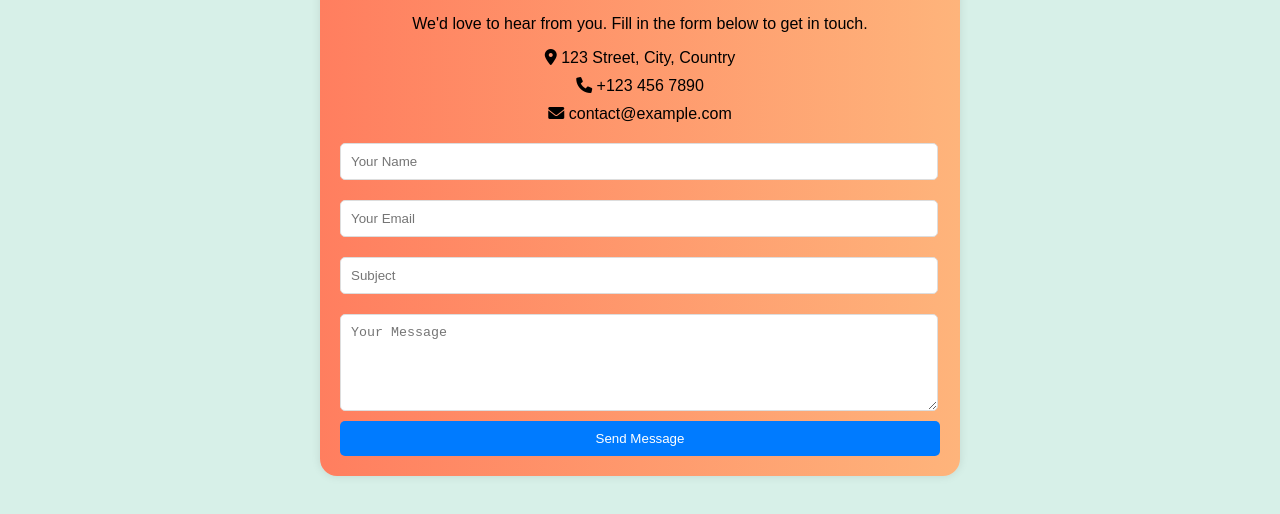
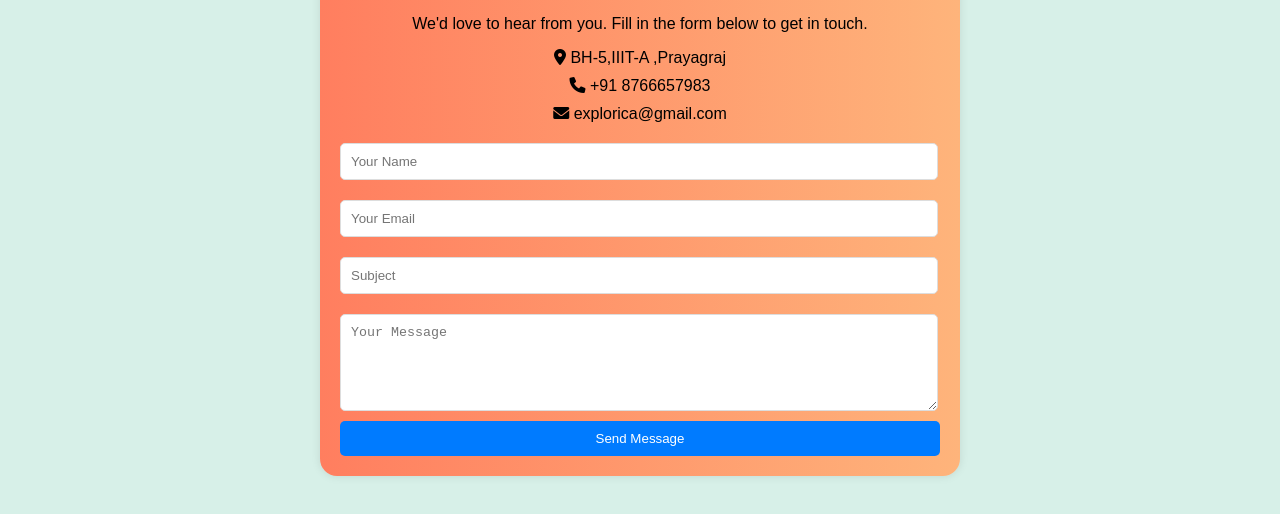
Before and after one commit to LUCKY7305/eXPLORICAa, a plain HTML site: page contact.html in a window 1280 px wide. Shown: the part 188-702 px from the top of the page. Drawn offline with Linux system fonts and the light colour scheme.

Commit message:
Update contact.html

```diff
--- a/contact.html
+++ b/contact.html
@@ -26,9 +26,9 @@
         <p>We'd love to hear from you. Fill in the form below to get in touch.</p>
 
         <div class="contact-info">
-            <p><i class="fas fa-map-marker-alt"></i> 123 Street, City, Country</p>
-            <p><i class="fas fa-phone"></i> +123 456 7890</p>
-            <p><i class="fas fa-envelope"></i> contact@example.com</p>
+            <p><i class="fas fa-map-marker-alt"></i> BH-5,IIIT-A ,Prayagraj</p>
+            <p><i class="fas fa-phone"></i> +91 8766657983</p>
+            <p><i class="fas fa-envelope"></i> explorica@gmail.com</p>
         </div>
 
         <form class="contact-form">
```
